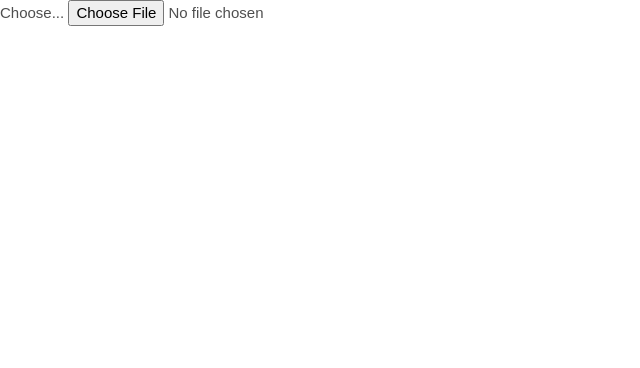
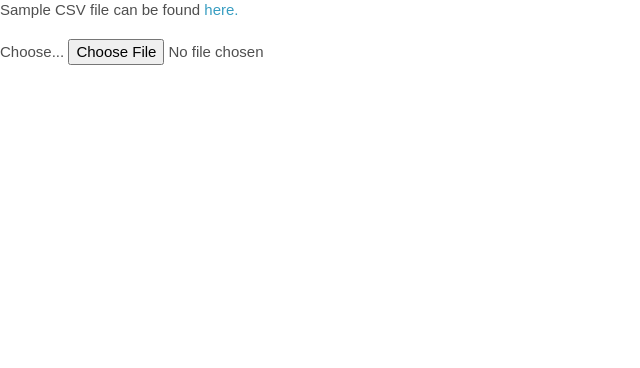
Before and after one commit to Azariagmt/Rossmann-Pharmaceuticals-Sales-prediction, a Flask app: page /prediction in a window 1280 px wide. Shown: the part 52-420 px from the top of the page, without its empty margins (0-640 px from the left). Run offline with Flask 2, Linux system fonts and the light colour scheme; some libraries are stand-ins or nearby versions.

Commit message:
adds sample csv link

```diff
--- a/templates/base.html
+++ b/templates/base.html
@@ -6,7 +6,7 @@
     <meta name="viewport" content="width=device-width, initial-scale=1, shrink-to-fit=no" />
     <meta name="description" content="" />
     <meta name="author" content="" />
-    <title>Coming Soon - Start Bootstrap Theme</title>
+    <title>rossmann-store-sales</title>
     <link rel="icon" type="image/x-icon" href="assets/favicon.ico" />
     <!-- Font Awesome icons (free version)-->
     <script src="https://use.fontawesome.com/releases/v5.15.3/js/all.js" crossorigin="anonymous"></script>
--- a/templates/file-upload.html
+++ b/templates/file-upload.html
@@ -1,7 +1,11 @@
 {% extends "base.html" %}
 
 {% block content %}
-
+<div>
+    Sample CSV file can be found <a
+        href="https://docs.google.com/spreadsheets/d/1Lpgqb6Y6S3K7-uO_AAFjnov0H9H5qsgju7FOXAJwndM/edit?usp=sharing">here.</a>
+</div>
+<br>
 <div>
     <form id="upload-file" method="post" enctype="multipart/form-data">
         <label for="imageUpload" class="upload-label">
```
